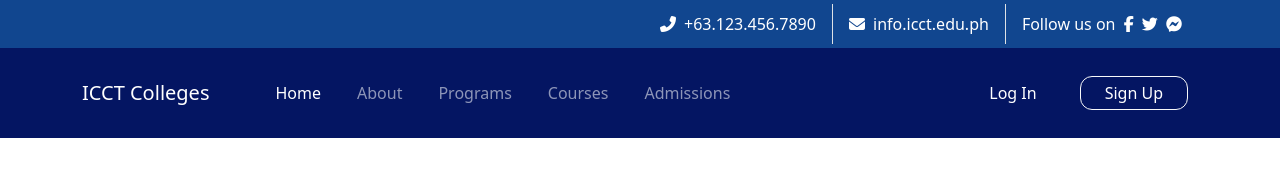
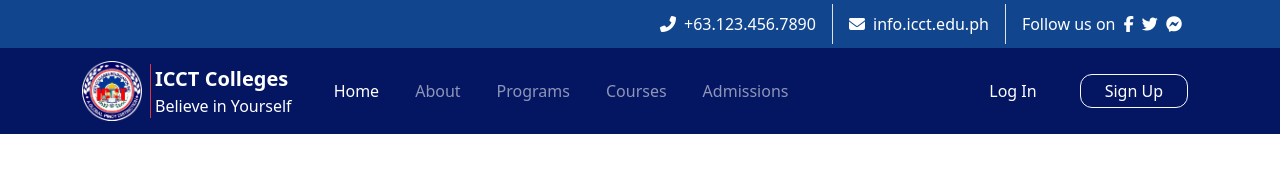
Before and after one commit to Kengpul/ICCT, a plain HTML site: page index.html in a window 1280 px wide. Drawn offline with nearby package versions, Linux system fonts and the light colour scheme.

Commit message:
adding logo

```diff
--- a/index.html
+++ b/index.html
@@ -43,9 +43,20 @@
         </ul>
       </div>
     </div>
-    <nav class="navbar navbar-expand-lg navbar-dark py-4">
+    <nav class="navbar navbar-expand-lg navbar-dark">
       <div class="container">
-        <a class="navbar-brand me-5" href="#">ICCT Colleges</a>
+        <a
+          class="navbar-brand me-4 d-flex justify-content-around align-items-center"
+          href="#"
+        >
+          <div>
+            <img src="images/logo.png" class="img-fluid" width="60" alt="" />
+          </div>
+          <div class="ms-2 border-start border-danger">
+            <div class="fs-5 fw-bold ms-1">ICCT Colleges</div>
+            <div class="lead fs-6 ms-1">Believe in Yourself</div>
+          </div>
+        </a>
         <button
           class="navbar-toggler"
           type="button"
```
Also changed, not shown: images/logo.png (added).
